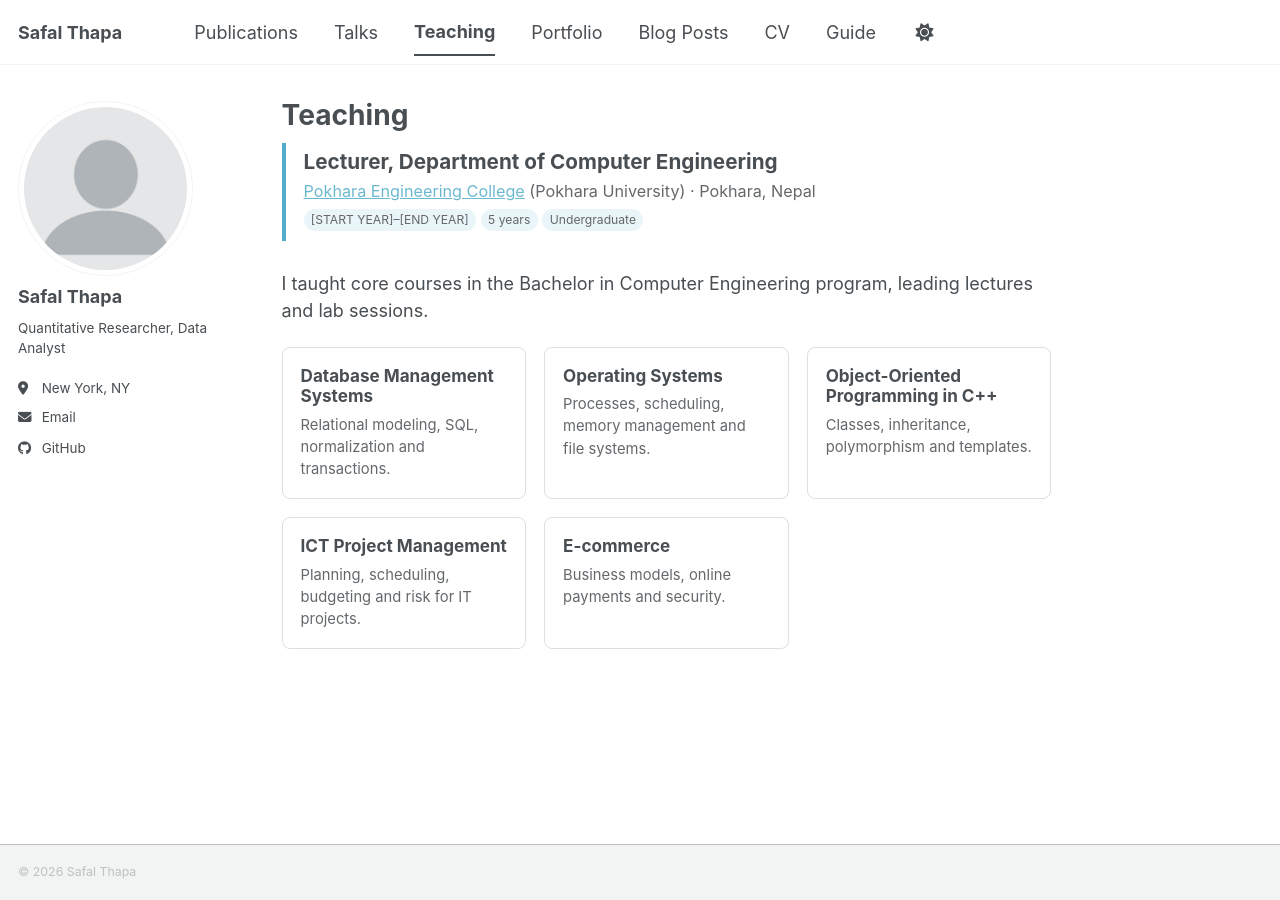
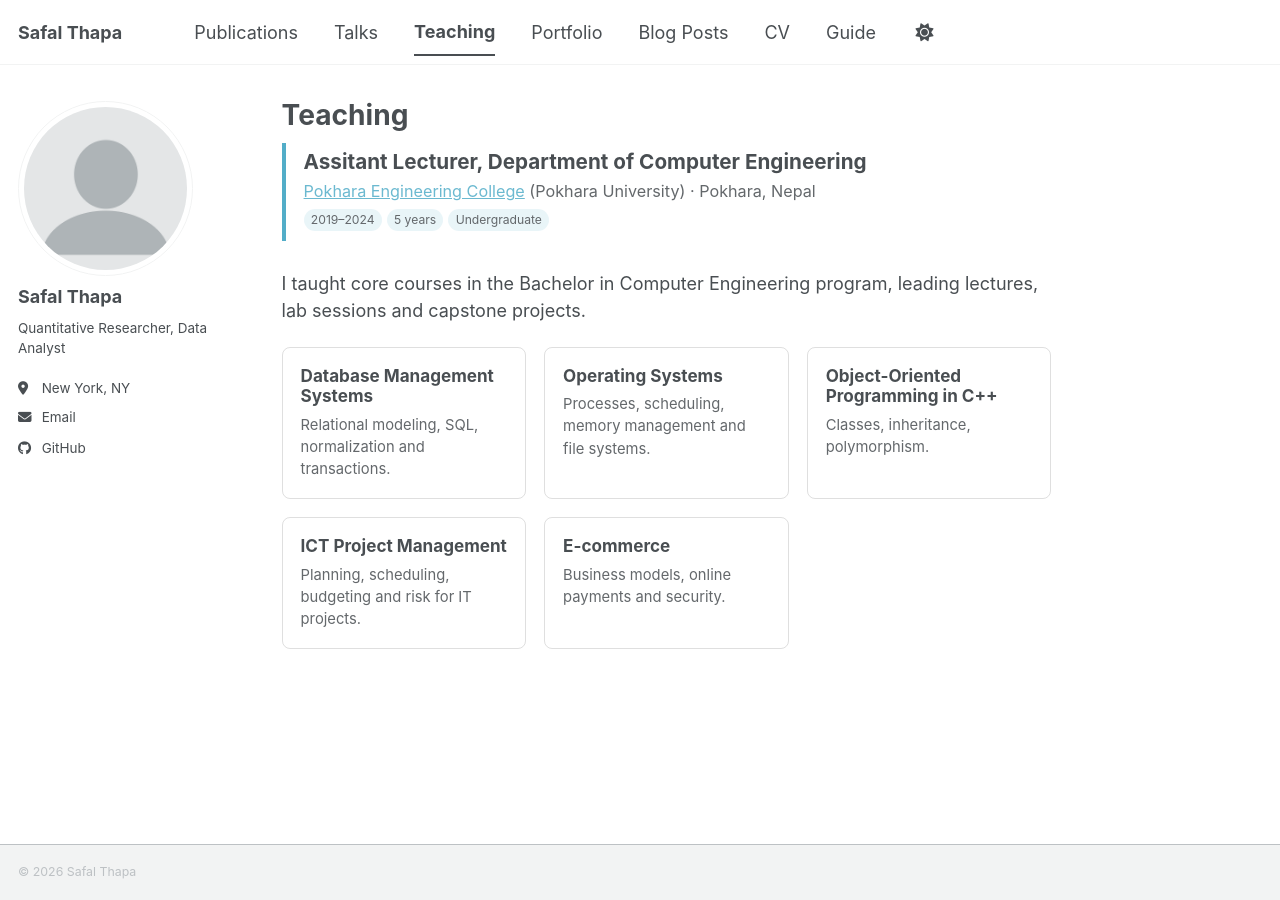
Before and after one commit to SafalThapa17/safalthapa.github.io, a Jekyll site: the page built from _pages/teaching.html, in a window 1280 px wide. Built offline with Jekyll 4.4.1, drawn with Linux system fonts in a browser that asks for light colours; a script bundle is joined from its source files by our own code; a style sheet for code colours, icons or effects is not loaded.

Commit message:
Modify teaching details in teaching.html
Updated role title, years of service, and course descriptions.

```diff
--- a/_pages/teaching.html
+++ b/_pages/teaching.html
@@ -17,12 +17,12 @@ author_profile: true
 </style>
 
 <div class="t-role">
-  <h2>Lecturer, Department of Computer Engineering</h2>
+  <h2>Assitant Lecturer, Department of Computer Engineering</h2>
   <p><a href="https://pec.edu.np/contentdetails/9">Pokhara Engineering College</a> (Pokhara University) · Pokhara, Nepal</p>
-  <p><span class="t-tag">[START YEAR]–[END YEAR]</span><span class="t-tag">5 years</span><span class="t-tag">Undergraduate</span></p>
+  <p><span class="t-tag">2019–2024</span><span class="t-tag">5 years</span><span class="t-tag">Undergraduate</span></p>
 </div>
 
-<p>I taught core courses in the Bachelor in Computer Engineering program, leading lectures and lab sessions.</p>
+<p>I taught core courses in the Bachelor in Computer Engineering program, leading lectures, lab sessions and capstone projects.</p>
 
 <div class="t-grid">
   <div class="t-card">
@@ -35,7 +35,7 @@ author_profile: true
   </div>
   <div class="t-card">
     <h3>Object-Oriented Programming in C++</h3>
-    <p>Classes, inheritance, polymorphism and templates.</p>
+    <p>Classes, inheritance, polymorphism.</p>
   </div>
   <div class="t-card">
     <h3>ICT Project Management</h3>
```
